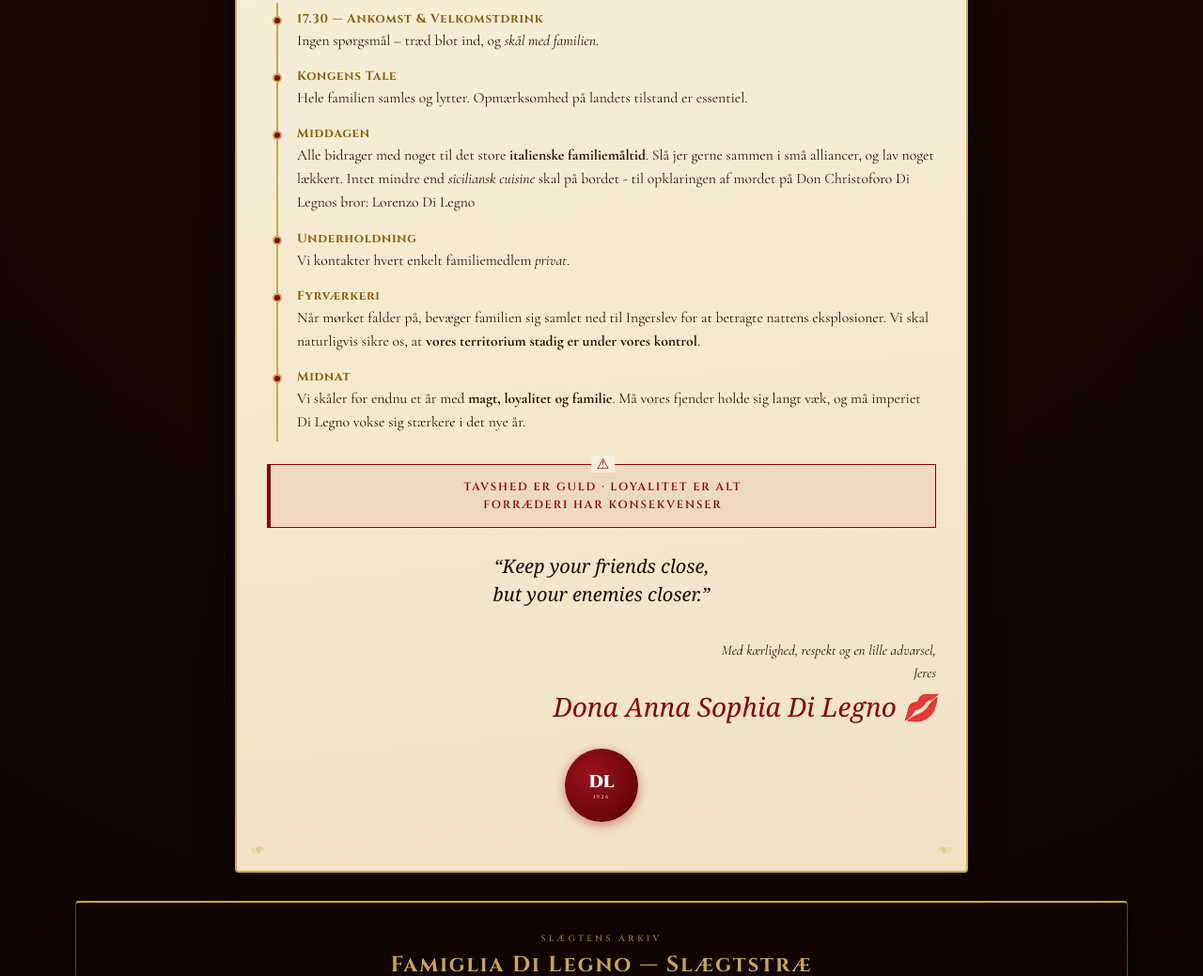
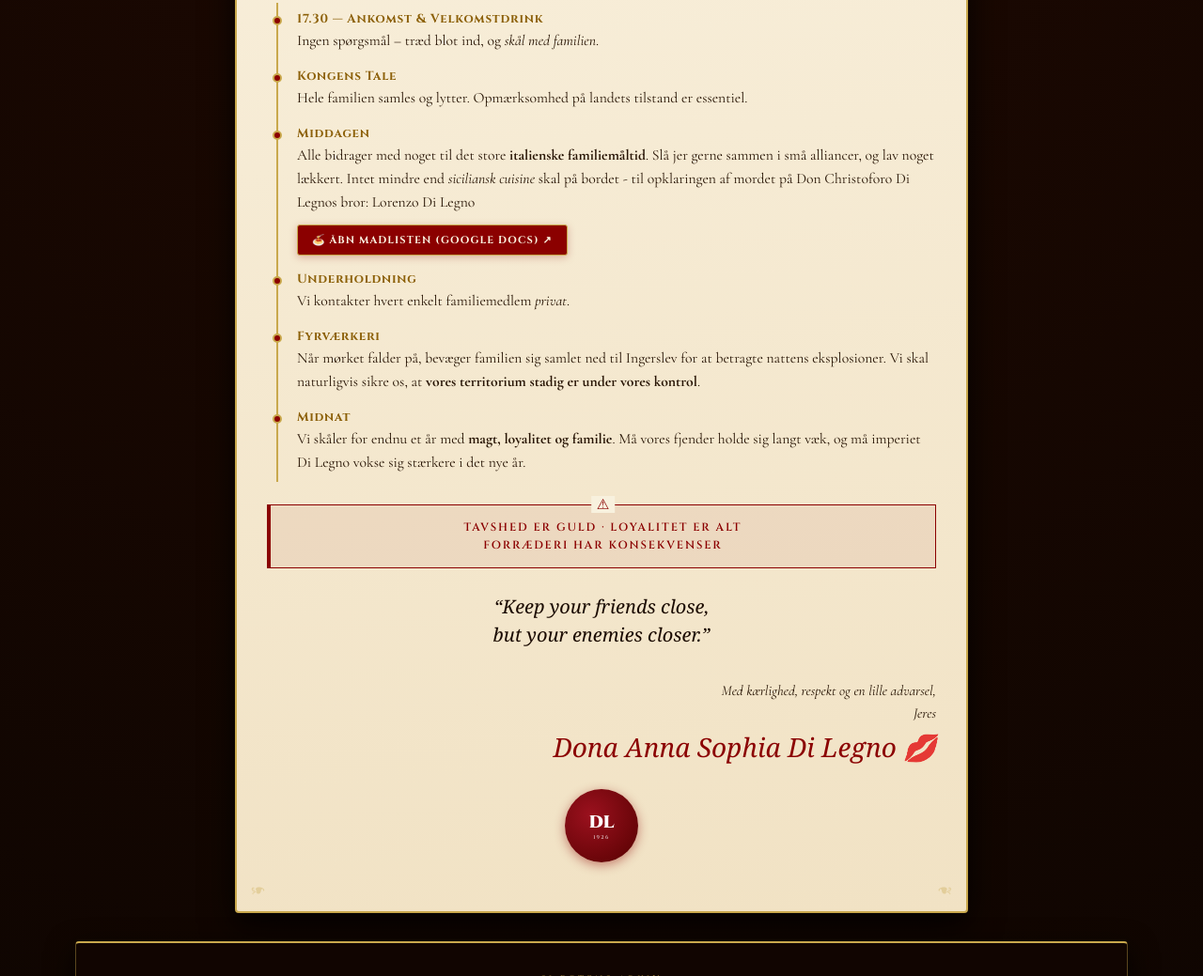
Before and after one commit to Chriswood12/MafiaNytaar, a plain HTML site: page index.html in a window 1280 px wide. Shown: the part 743-1782 px from the top of the page at 94% size. Drawn offline with nearby package versions, Linux system fonts and the light colour scheme; a web font is replaced by a local one.

Commit message:
Tilføj link til madlisten (Google Docs) under Middagen

```diff
--- a/index.html
+++ b/index.html
@@ -12,7 +12,7 @@
   <link rel="preconnect" href="https://fonts.googleapis.com" />
   <link rel="preconnect" href="https://fonts.gstatic.com" crossorigin />
   <link href="https://fonts.googleapis.com/css2?family=Cinzel:wght@600;700;900&family=Cormorant+Garamond:ital,wght@0,400;0,600;0,700;1,400&family=IM+Fell+English:ital@1&display=swap" rel="stylesheet" />
-  <link rel="stylesheet" href="styles.css?v=5" />
+  <link rel="stylesheet" href="styles.css?v=6" />
 </head>
 <body>
 
@@ -99,6 +99,9 @@
         <li class="timeline-item reveal-on-scroll">
           <div class="timeline-time">Middagen</div>
           <div class="timeline-desc">Alle bidrager med noget til det store <strong>italienske familiemåltid</strong>. Slå jer gerne sammen i små alliancer, og lav noget lækkert. Intet mindre end <em>siciliansk cuisine</em> skal på bordet - til opklaringen af mordet på Don Christoforo Di Legnos bror: Lorenzo Di Legno</div>
+          <a class="food-list-btn" href="https://docs.google.com/document/d/161aJFvL6nCkU9H3200jNfF13c2-nmVabluDlRRrdUEw/edit?tab=t.0" target="_blank" rel="noopener noreferrer">
+            🍝 Åbn madlisten (Google Docs) ↗
+          </a>
         </li>
         <li class="timeline-item reveal-on-scroll">
           <div class="timeline-time">Underholdning</div>
--- a/styles.css
+++ b/styles.css
@@ -475,6 +475,32 @@ body.intro-done #letter-wrap {
   color: #271404;
   line-height: 1.6;
   margin-top: 2px;
+}
+
+.food-list-btn {
+  display: inline-flex;
+  align-items: center;
+  gap: 6px;
+  margin-top: 10px;
+  padding: 8px 15px;
+  background: var(--blood);
+  border: 1px solid var(--gold);
+  border-radius: 3px;
+  color: #fdf6e3;
+  text-decoration: none;
+  font-family: 'Cinzel', serif;
+  font-size: 0.68rem;
+  font-weight: 700;
+  letter-spacing: 0.1em;
+  text-transform: uppercase;
+  box-shadow: 0 2px 8px rgba(139, 0, 0, 0.25);
+  transition: background-color 0.2s ease, transform 0.15s ease;
+}
+
+.food-list-btn:hover,
+.food-list-btn:active {
+  background: #6b0000;
+  transform: translateY(-1px);
 }
 
 /* ── Warning & Quote ── */
```
